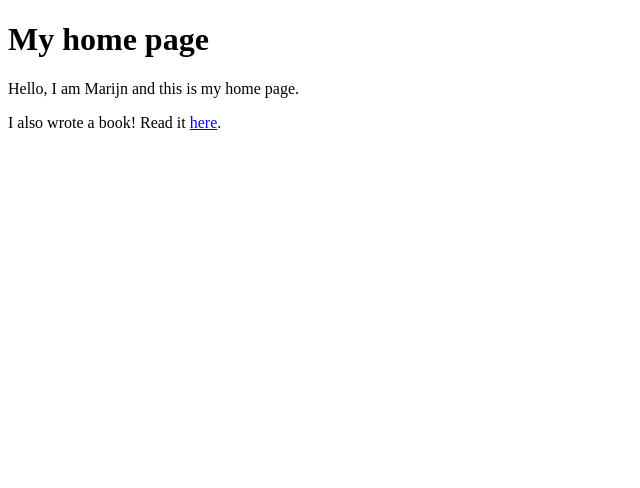
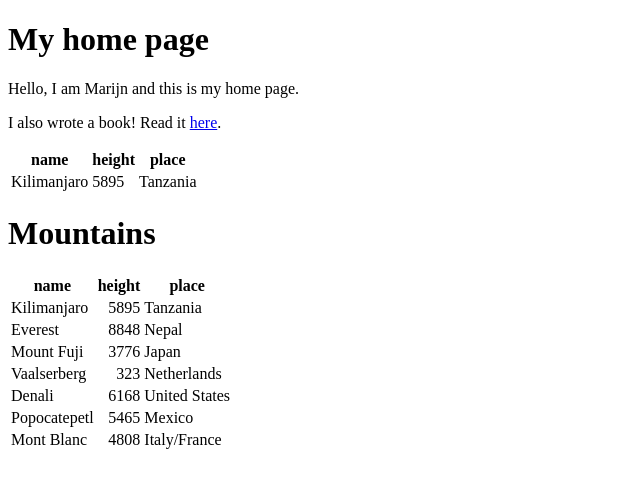
Before and after one commit to mein9/Week-5-6, a plain HTML site: page index.html in a window 1280 px wide. Shown: the whole page, without its empty margins (0-640 px from the left). Drawn offline with Linux system fonts and the light colour scheme.

```diff
--- a/index.html
+++ b/index.html
@@ -9,6 +9,76 @@
     <p>
       I also wrote a book! Read it
       <a href="http://eloquentjavascript.net">here</a>.
+      <table>
+        <tr>
+          <th>name</th>
+          <th>height</th>
+          <th>place</th>
+        </tr>
+        <tr>
+          <td>Kilimanjaro</td>
+          <td>5895</td>
+          <td>Tanzania</td>
+        </tr>
+      </table>
     </p>
+    <h1>Mountains</h1>
+
+<div id="mountains"></div>
+
+<script>
+  const MOUNTAINS = [
+    {name: "Kilimanjaro", height: 5895, place: "Tanzania"},
+    {name: "Everest", height: 8848, place: "Nepal"},
+    {name: "Mount Fuji", height: 3776, place: "Japan"},
+    {name: "Vaalserberg", height: 323, place: "Netherlands"},
+    {name: "Denali", height: 6168, place: "United States"},
+    {name: "Popocatepetl", height: 5465, place: "Mexico"},
+    {name: "Mont Blanc", height: 4808, place: "Italy/France"}
+  ];
+
+  function createTable(data) {
+
+        let table = document.createElement("table");
+
+
+        let keys = Object.keys(data[0]);
+
+
+        let headerRow = document.createElement("tr");
+        keys.forEach((key) => {
+          let th = document.createElement("th");
+          let text = document.createTextNode(key);
+          th.appendChild(text);
+          headerRow.appendChild(th);
+        });
+        table.appendChild(headerRow);
+
+
+        data.forEach((item) => {
+          let row = document.createElement("tr");
+          keys.forEach((key) => {
+            let td = document.createElement("td");
+            let text = document.createTextNode(item[key]);
+            td.appendChild(text);
+
+            if (typeof item[key] === "number") {
+              td.style.textAlign = "right";
+            }
+            row.appendChild(td);
+          });
+          table.appendChild(row);
+        });
+
+        return table;
+      }
+
+
+      document.getElementById("mountains").appendChild(createTable(MOUNTAINS));
+    </script>
   </body>
 </html>
+
+</script>
+  </body>
+</html>
```
Also changed, not shown: FizzBuzz.js (added, +11 -0 lines).
